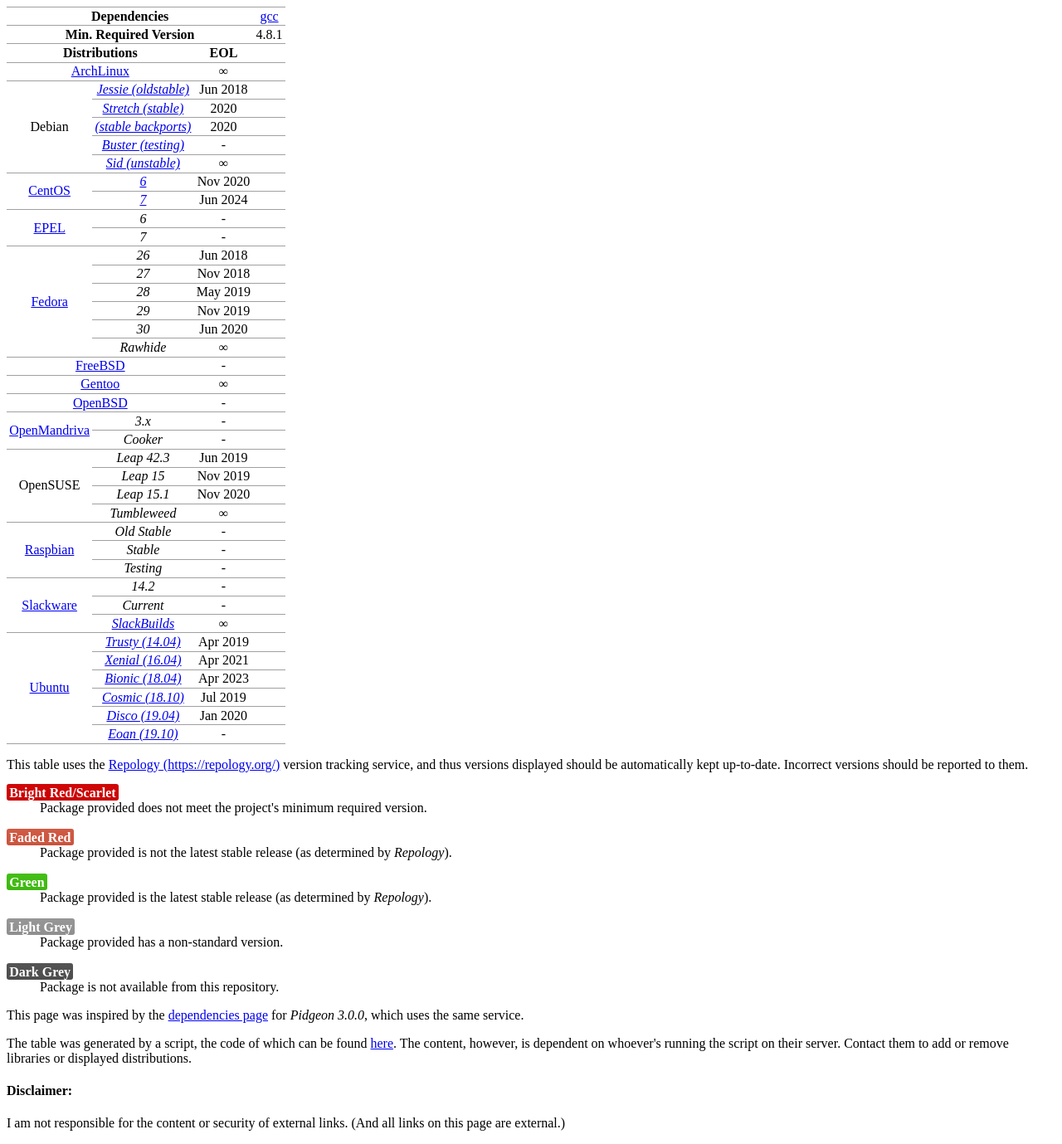
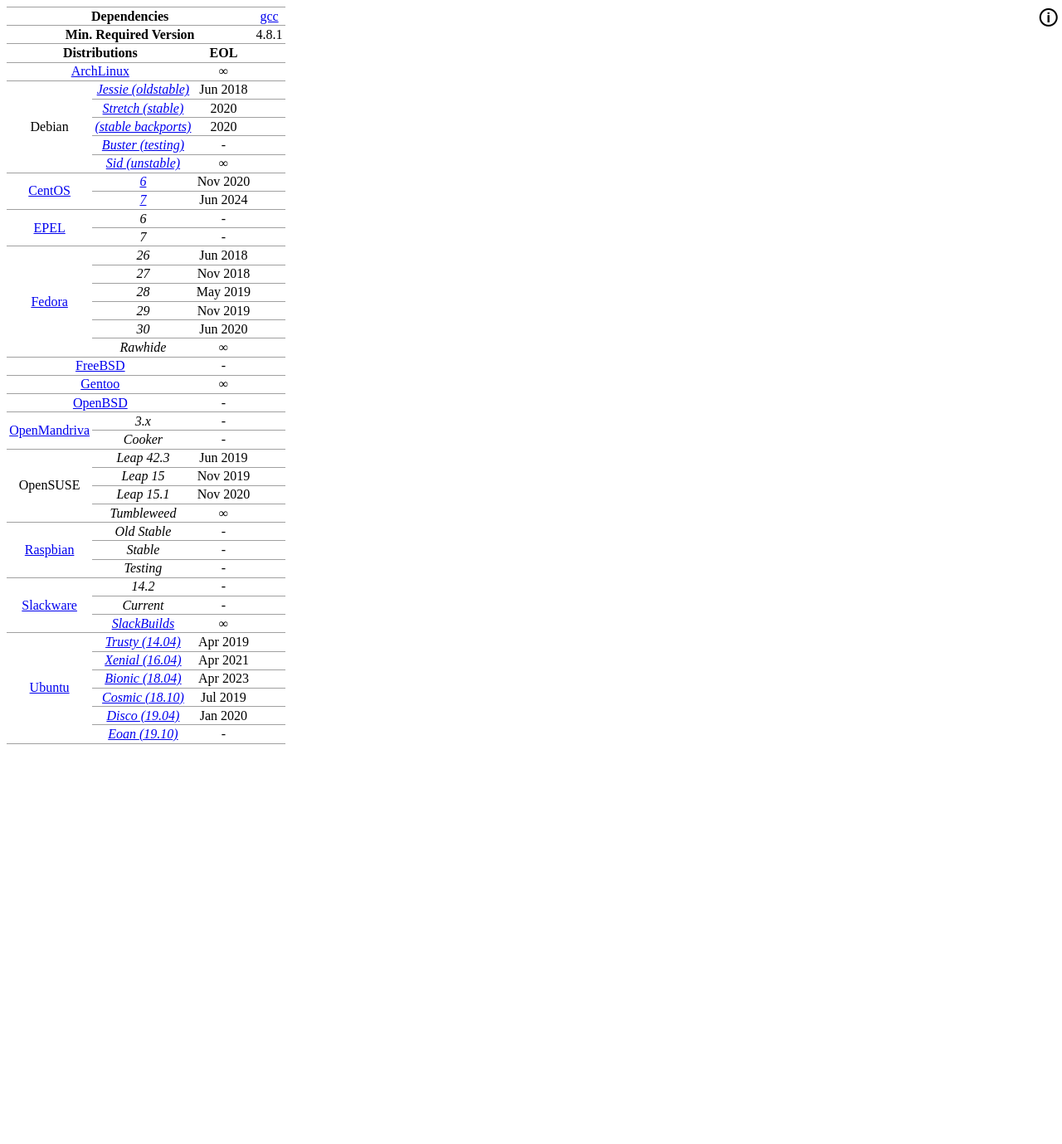
Before and after one commit to s0600204/ProjectDependenciesTable, a PHP site: page / in a window 1280 px wide. Shown: the whole page at 83% size. After the commit the page ends 897 px from the top, so only its background shows below. Run offline with PHP 8.4, Linux system fonts and the light colour scheme; data that the repository does not hold is empty.

Commit message:
Move the key and page information into a togglable div
This keeps it out the way, and also means you no longer have to scroll to the
bottom of the page to see the key.

This changeset also styles the key via the same classes as the version numbers
it provides a key too.

```diff
--- a/index.php
+++ b/index.php
@@ -12,6 +12,56 @@
 
 <body onload="init()">
 
+<div id="toolbar">
+	<span onclick="toggleInfo()">&#128712;</span>
+</div>
+
+<div id="infobox">
+	<fieldset>
+		<legend><b>Key</b></legend>
+		<dl>
+		<dt><span class="version lessthanminimum">
+			<span>Bright Red/Scarlet</span>
+		</span></dt>
+		<dd>Package provided does not meet the project's minimum required version.</dd>
+
+		<dt><span class="version oldversion">
+			<span>Faded Red</span>
+		</span></dt>
+		<dd>Package provided is not the latest stable release (as determined by <i>Repology</i>).</dd>
+
+		<dt><span class="version latestversion">
+			<span>Green</span>
+		</span></dt>
+		<dd>Package provided is the latest stable release (as determined by <i>Repology</i>).</dd>
+
+		<dt><span class="version nonstandardversion">
+			<span>Light Grey</span>
+		</span></dt>
+		<dd>Package provided has a non-standard version.</dd>
+
+		<dt><span class="version notavailable">
+			<span>Dark Grey</span>
+		</span></dt>
+		<dd>Package is not available from this repository.</dd>
+		</dl>
+	</fieldset>
+	<fieldset>
+		<legend><b>Attribution</b></legend>
+		<p>The data shown in this table originates from the <a href="https://repology.org/" target="_new">Repology (https://repology.org/)</a> version tracking service.</p>
+		<p>This page was inspired by the <a href="https://d.pidgin.im/wiki/Dependencies/3.0.0" target="_new">dependencies page</a> for <i>Pidgeon 3.0.0</i>.</p>
+	</fieldset>
+	<fieldset>
+		<legend><b>Source</b></legend>
+		<p>The source code for this table can be found at <a href="https://github.com/s0600204/ProjectDependenciesTable" target="_new">GitHub</a>, and is licensed under the MIT license.</p>
+		<p>To request a distribution release be added, or to point out corrections to end-of-life or project dependency minimum versions, please file an issue (or a Pull Request) at the above location.</p>
+	</fieldset>
+	<fieldset>
+		<legend><b>Disclaimer</b></legend>
+		<p>I am not responsible for the content or security of external links. (And all links on this page are external.)</p>
+	</fieldset>
+</div>
+
 <table class="wiki">
 <?php include "./draw.php"; ?>
 </table>
@@ -20,41 +70,5 @@
 	<span class="version"><span></span></span>
 </template>
 
-<p>This table uses the <a href="https://repology.org/">Repology (https://repology.org/)</a> version tracking service, and thus versions displayed should be automatically kept up-to-date. Incorrect versions should be reported to them.</p>
-
-<dl>
-<dt><span style="background: #e00000; color: #fff; padding: 0.1em 0; border-radius: 3px;">
-	<span style="background:linear-gradient(rgba(73,73,73,.1), rgba(0,0,0,.1)); padding: 0.1em 0.2em; border-radius: 3px;"><b>Bright Red/Scarlet</b></span>
-</span></dt>
-<dd>Package provided does not meet the project's minimum required version.<br/><br/></dd>
-
-<dt><span style="background: #e05d44; color: #fff; padding: 0.1em 0; border-radius: 3px;">
-	<span style="background:linear-gradient(rgba(73,73,73,.1), rgba(0,0,0,.1)); padding: 0.1em 0.2em; border-radius: 3px;"><b>Faded Red</b></span>
-</span></dt>
-<dd>Package provided is not the latest stable release (as determined by <i>Repology</i>).<br/><br/></dd>
-
-<dt><span style="background: #4c1; color: #fff; padding: 0.1em 0; border-radius: 3px;">
-	<span style="background:linear-gradient(rgba(73,73,73,.1), rgba(0,0,0,.1)); padding: 0.1em 0.2em; border-radius: 3px;"><b>Green</b></span>
-</span></dt>
-<dd>Package provided is the latest stable release (as determined by <i>Repology</i>).<br/><br/></dd>
-
-<dt><span style="background: #9f9f9f; color: #fff; padding: 0.1em 0; border-radius: 3px;">
-	<span style="background:linear-gradient(rgba(73,73,73,.1), rgba(0,0,0,.1)); padding: 0.1em 0.2em; border-radius: 3px;"><b>Light Grey</b></span>
-</span></dt>
-<dd>Package provided has a non-standard version.<br/><br/></dd>
-
-<dt><span style="background: #555; color: #fff; padding: 0.1em 0; border-radius: 3px;">
-	<span style="background:linear-gradient(rgba(73,73,73,.1), rgba(0,0,0,.1)); padding: 0.1em 0.2em; border-radius: 3px;"><b>Dark Grey</b></span>
-</span></dt>
-<dd>Package is not available from this repository.</dd>
-</dl>
-
-<p>This page was inspired by the <a href="https://d.pidgin.im/wiki/Dependencies/3.0.0">dependencies page</a> for <i>Pidgeon 3.0.0</i>, which uses the same service.</p>
-
-<p>The table was generated by a script, the code of which can be found <a href="https://github.com/s0600204/ProjectDependenciesTable">here</a>. The content, however, is dependent on whoever's running the script on their server. Contact them to add or remove libraries or displayed distributions.</p>
-
-<h4>Disclaimer:</h4>
-<p>I am not responsible for the content or security of external links. (And all links on this page are external.)</p>
-
 </body>
 </html>
--- a/script.js
+++ b/script.js
@@ -112,3 +112,8 @@ function create_version_element(version_text, status_class)
 	vers_elem.children[0].children[0].innerText = version_text;
 	return vers_elem;
 }
+
+function toggleInfo() {
+	let infobox = document.getElementById('infobox');
+	infobox.style.display = window.getComputedStyle(infobox).display === "none" ?  "block" : "none";
+}
--- a/style.css
+++ b/style.css
@@ -21,6 +21,14 @@ table.wiki th {
 table.wiki td, table.wiki th {
 	margin: 0;
 	padding: 0.1em 0.2em;
+}
+
+dl {
+	margin: 2px;
+}
+
+dd:not(:last-child) {
+	margin-bottom: 1em;
 }
 
 /*
@@ -80,3 +88,36 @@ span.altdeps:not(:empty)::before {
 span.altdeps:not(:empty)::after {
 	content: ")";
 }
+
+div {
+	position: fixed;
+}
+
+#toolbar {
+	font-size: 1.5em;
+	right: 4px;
+	top: 4px;
+}
+
+#infobox {
+	background: rgba(255, 255, 255, 0.9);
+	border: solid rgb(136,136,136) 1px;
+	display: none;
+	font-size: 1em;
+	max-width: 33%;
+	padding: 2px;
+	right: 4px;
+	top: 2em;
+}
+
+fieldset {
+	border: solid rgb(136,136,136) 1px;
+	margin: 2px;
+	padding: 2px;
+	text-align: left;
+}
+
+#infobox p {
+	padding: 0;
+	margin: 4px 2px;
+}
```
